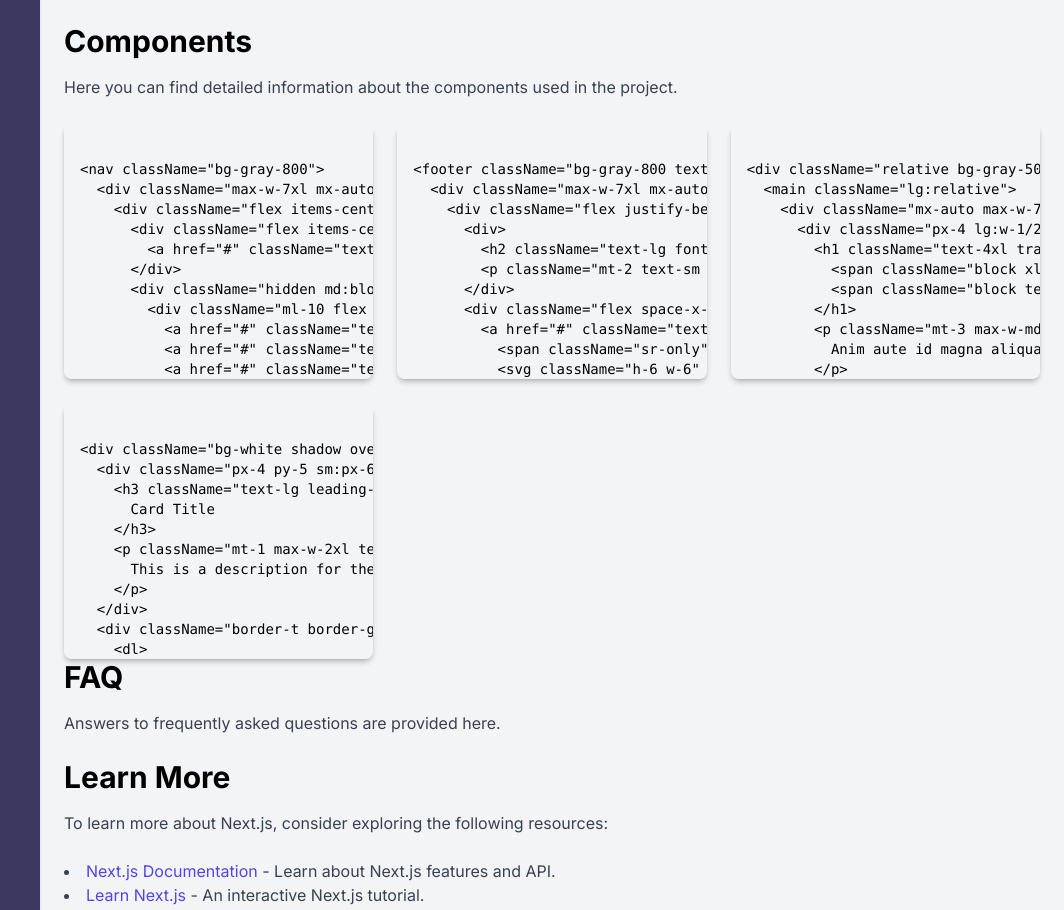
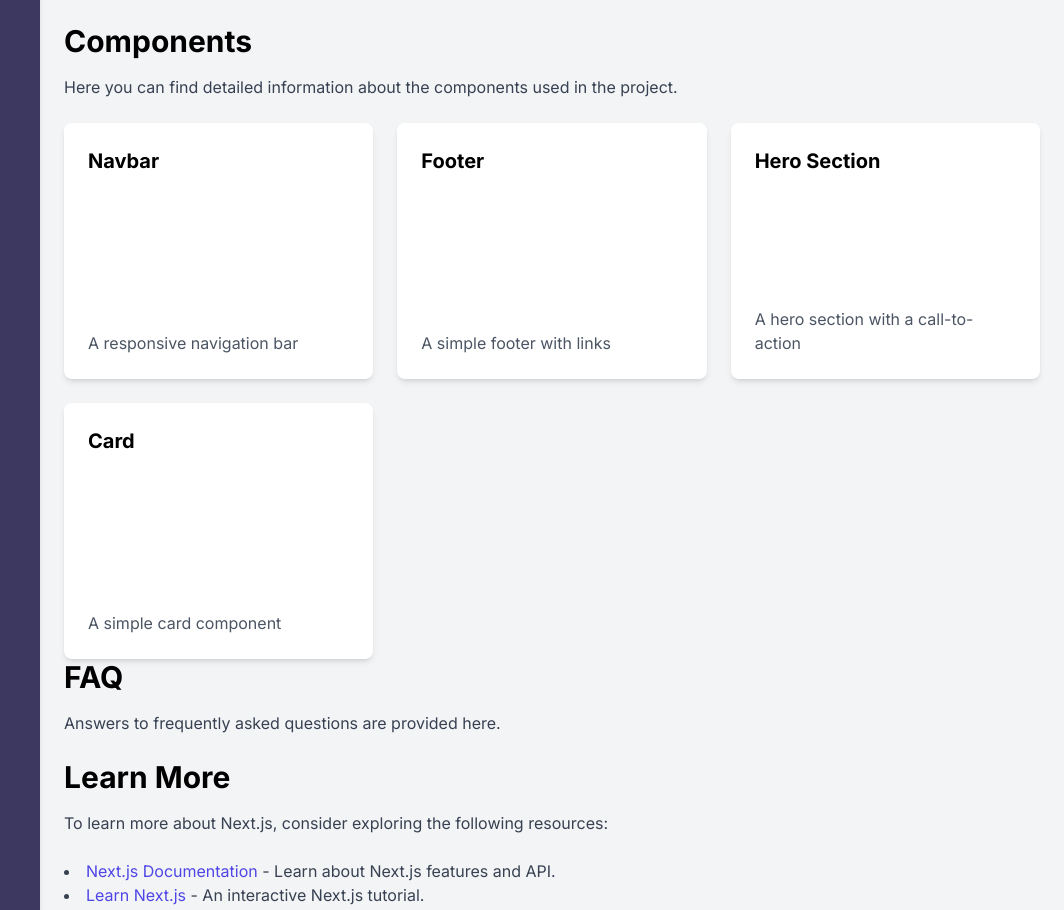
Before and after one commit to Bay-Valley-Tech-Code-Academy/UI-Tool-Kit, a Next.js app: page /documentation in a window 1280 px wide. Shown: the part 2080-2990 px from the top of the page, without its empty margins (216-1280 px from the left). Built offline with nearby package versions, Linux system fonts and the light colour scheme.

Commit message:
finally got the cards to flip correctly

```diff
--- a/src/app/globals.css
+++ b/src/app/globals.css
@@ -86,4 +86,20 @@ footer {
   text-decoration: underline;
 }
 
+/* ----- CARD FLIPPING -----*/
+.perspective-1000 {
+  perspective: 1000px;
+}
+
+.transform-style-preserve-3d {
+  transform-style: preserve-3d;
+}
+
+.backface-hidden {
+  backface-visibility: hidden;
+}
+
+.rotate-y-180 {
+  transform: rotateY(180deg);
+}
 /* ----- PROMOTIONS TAB -----*/
```
